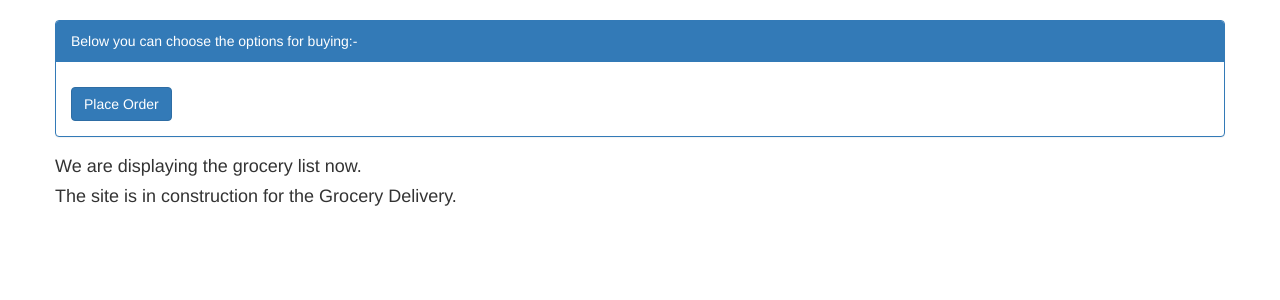
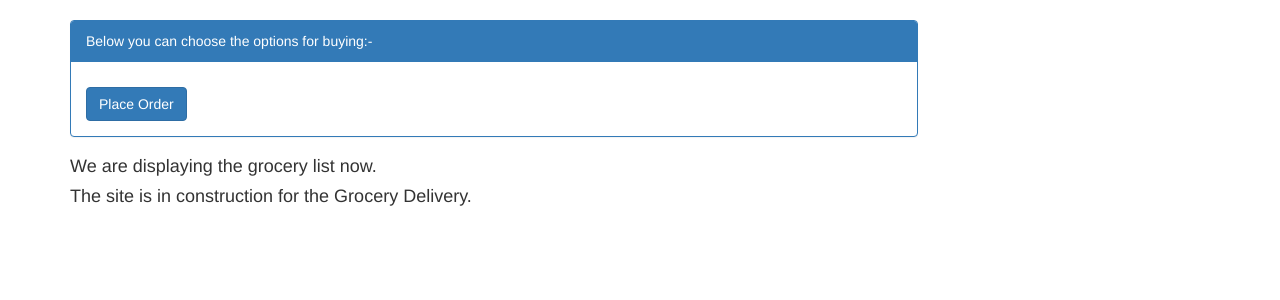
Before and after one commit to Sanjana-Arora-learner/OrderGroceryApp, a React app: page / in a window 1280 px wide. Shown: the top 300 px of the page. Built offline with nearby package versions, Linux system fonts and the light colour scheme.

Commit message:
Modified the look

```diff
--- a/Public/App.js
+++ b/Public/App.js
@@ -60,7 +60,8 @@ class App extends React.Component {
             <div className="container">
                 <br></br>
                 <div className="row pt-20">
-                <div className="panel panel-primary">
+                    <div className="col-sm-9 col-9">
+                        <div className="panel panel-primary">
                             <div className="panel-heading">Below you can choose the options for buying:-</div>
                             <div className="panel-body">
                                 <form action="/options/orderspostback" method="get">
@@ -73,6 +74,7 @@ class App extends React.Component {
                         </div>
                         <h4>We are displaying the grocery list now.</h4>
                         <h4>The site is in construction for the Grocery Delivery. </h4>
+                    </div>
                 </div>
             </div>
         );
```
